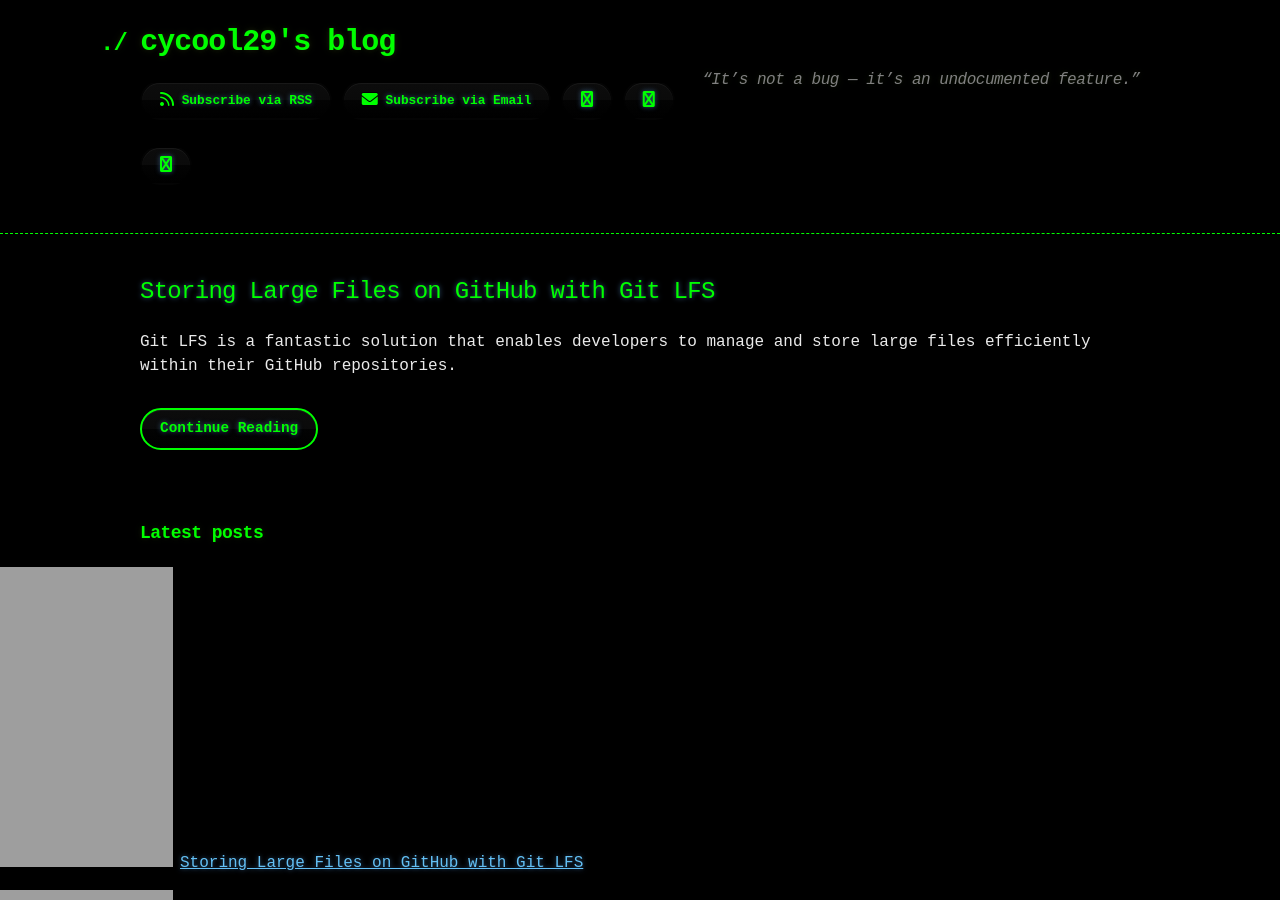
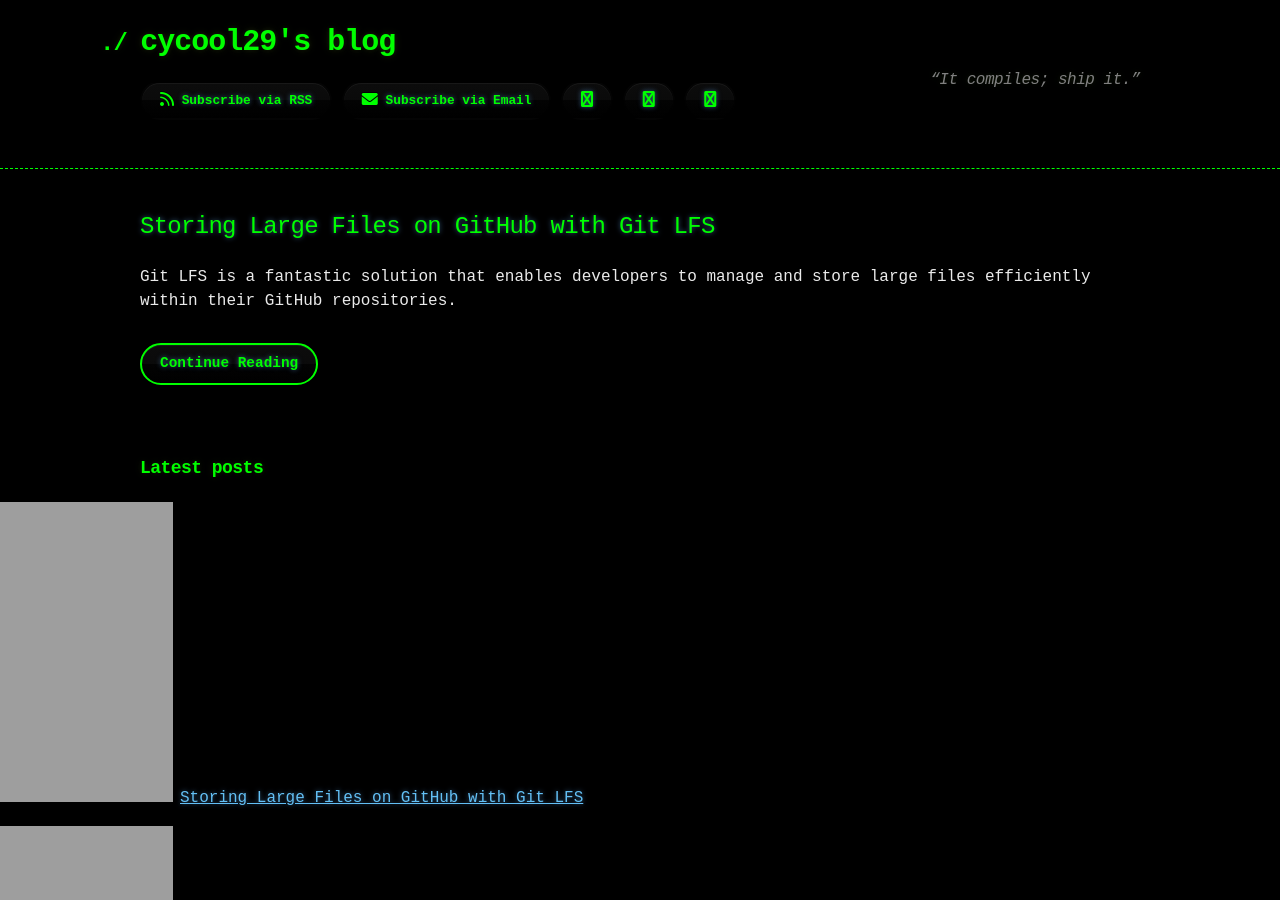
Before and after one commit to cycool29/cycool29.github.io, a Jekyll site: the page built from index.md, in a window 1280 px wide and 900 px high. Built offline with Jekyll 4.4.1, drawn with Linux system fonts in a browser that asks for light colours; a style sheet for code colours, icons or effects is not loaded.

Commit message:
Update quotes

```diff
--- a/_config.yml
+++ b/_config.yml
@@ -1,5 +1,5 @@
 title: cycool29's blog
-description: "“It’s not a bug — it’s an undocumented feature.” "
+description: "“It compiles; ship it.” "
 bio: A high school student. Intermediate in Python, Git, Bash. Learning JavaScript. He/Him. "
 author: cycool29
 url: https://cycool29.github.io
```
